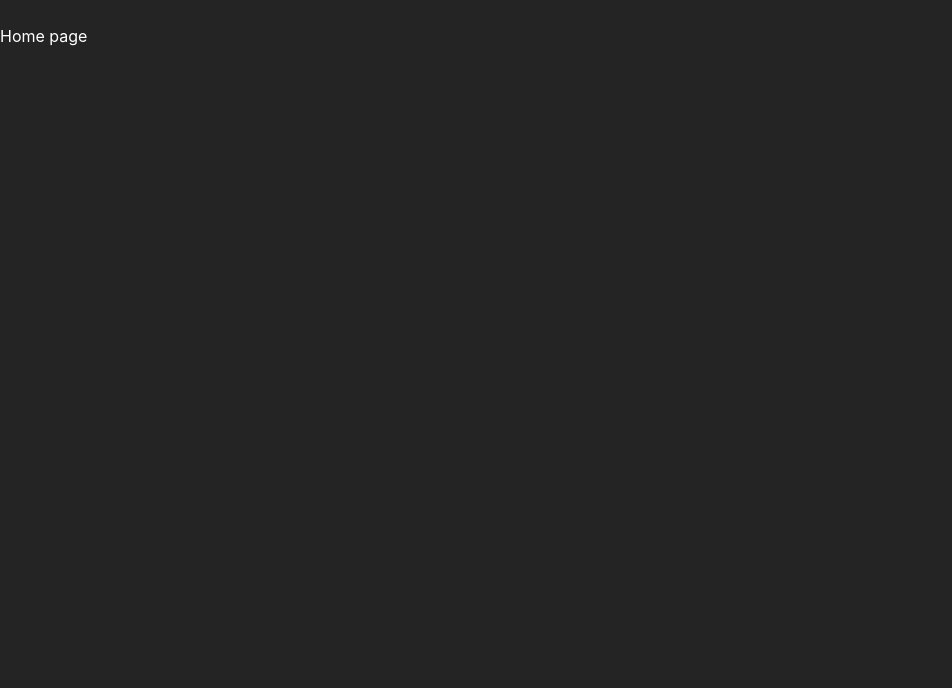
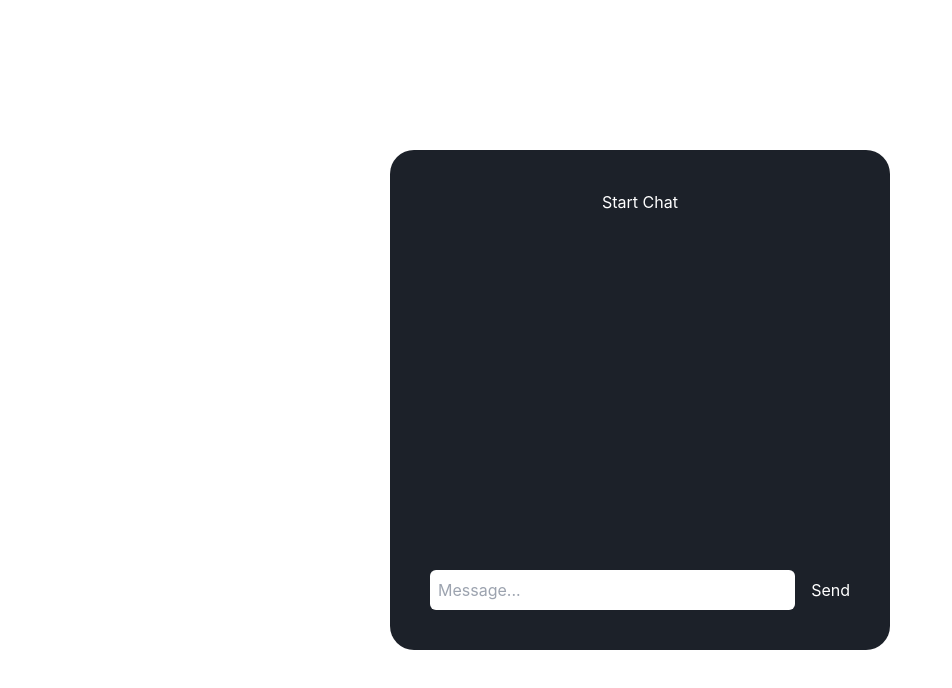
Before and after one commit to theertha510/ChatApp, a React (Vite) app: page / in a window 1280 px wide. Shown: the top 688 px of the page, without its empty margins (0-952 px from the left). Built offline with nearby package versions, Linux system fonts and the light colour scheme.

Commit message:
chat ui added

```diff
--- a/package.json
+++ b/package.json
@@ -12,7 +12,8 @@
   "dependencies": {
     "eslint-plugin-prettier": "^5.0.1",
     "react": "^18.2.0",
-    "react-dom": "^18.2.0"
+    "react-dom": "^18.2.0",
+    "socket.io-client": "^4.7.2"
   },
   "devDependencies": {
     "@types/react": "^18.2.37",
--- a/src/App.tsx
+++ b/src/App.tsx
@@ -3,7 +3,7 @@ import { Route, Routes } from 'react-router-dom';
 
 function App() {
   return (
-    <main className='flex'>
+    <main className='flex h-screen '>
       <Routes>
         <Route index element={<Home />} />
       </Routes>
--- a/src/index.css
+++ b/src/index.css
@@ -4,5 +4,8 @@
 
 :root {
   font-family: Inter, system-ui, Avenir, Helvetica, Arial, sans-serif;
-  background-color: #242424;
+  background-color: white;
+  display: flex;
+  align-items: center;
+  justify-content: center;
 }
--- a/src/pages/Home.tsx
+++ b/src/pages/Home.tsx
@@ -1,8 +1,17 @@
 function Home() {
   return (
-    <div className='flex justify-center items-center '>
-      <h1 className='text-white mt-6'>Home page</h1>
+    <div className='flex items-center'>
+      <div className='bg-grey1 p-10 w-[500px] h-[500px] rounded-3xl flex flex-col justify-between'>
+        <div>
+          <h1 className='text-white text-center'>Start Chat</h1>
+        </div>
+        <div className='flex'>
+          <input placeholder='Message...' className='p-2 rounded-md w-full' />
+          <button className='text-white ml-4'> Send</button>
+        </div>
+      </div>
     </div>
   );
 }
+
 export default Home;
```
Also changed, not shown: 1 other file (tests, documents, lock files or other folders).
